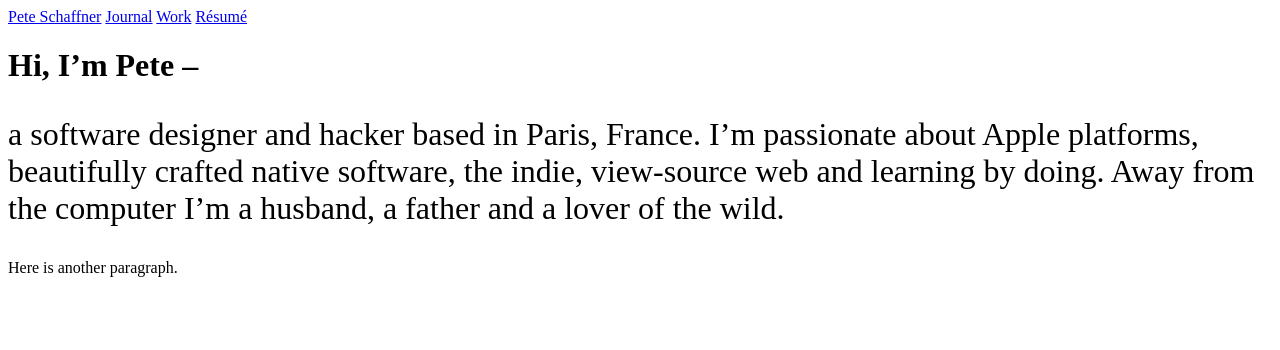
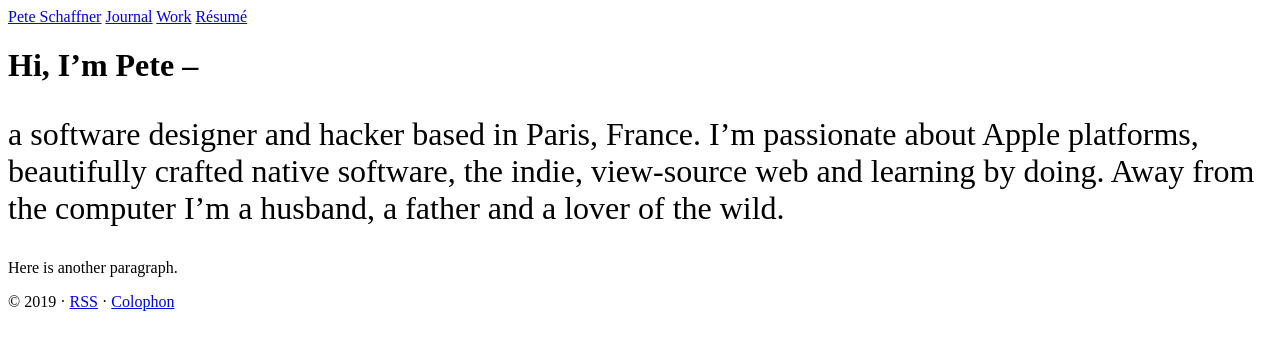
Before and after one commit to upmusings/upshift, a Jekyll site: the page built from index.html, in a window 1280 px wide. Shown: the top 350 px of the page. Built offline with Jekyll 4.4.1, drawn with Linux system fonts in a browser that asks for light colours.

Commit message:
Add site footer

```diff
--- a/_layouts/default.html
+++ b/_layouts/default.html
@@ -26,5 +26,8 @@
 
 	{{ content }}
 
+	<footer>
+		© {{ site.time | date: '%Y' }} · <a href="/feed.xml">RSS</a> · <a href="/colophon">Colophon</a>
+ 	</footer>
 </body>
 </html>
```
